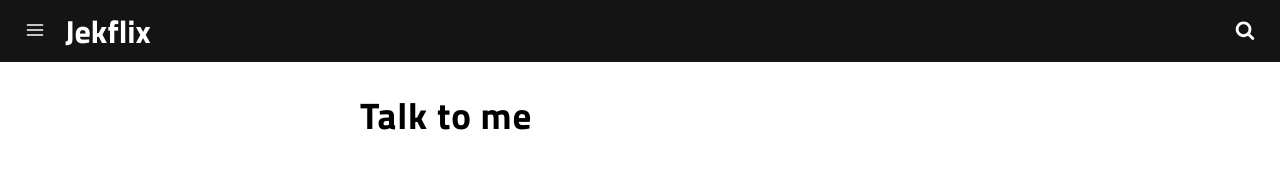
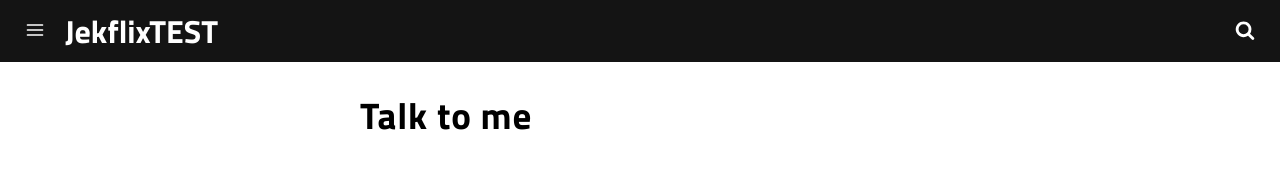
Before and after one commit to cabotdeveloper/cabotdeveloper.github.io, a Jekyll site: the page built from contact.md, in a window 1280 px wide. Shown: the top 187 px of the page. Built offline with Jekyll 4.4.1, drawn with Linux system fonts in a browser that asks for light colours; nearby versions of some CDN libraries.

```diff
--- a/_includes/header.html
+++ b/_includes/header.html
@@ -7,7 +7,7 @@
     </a>
     <h1 class="logo">
         <a href="{{ site.baseurl }}/">
-            {{ site.username }}
+            {{ site.username }}TEST
         </a>
     </h1>
 </header>
```
